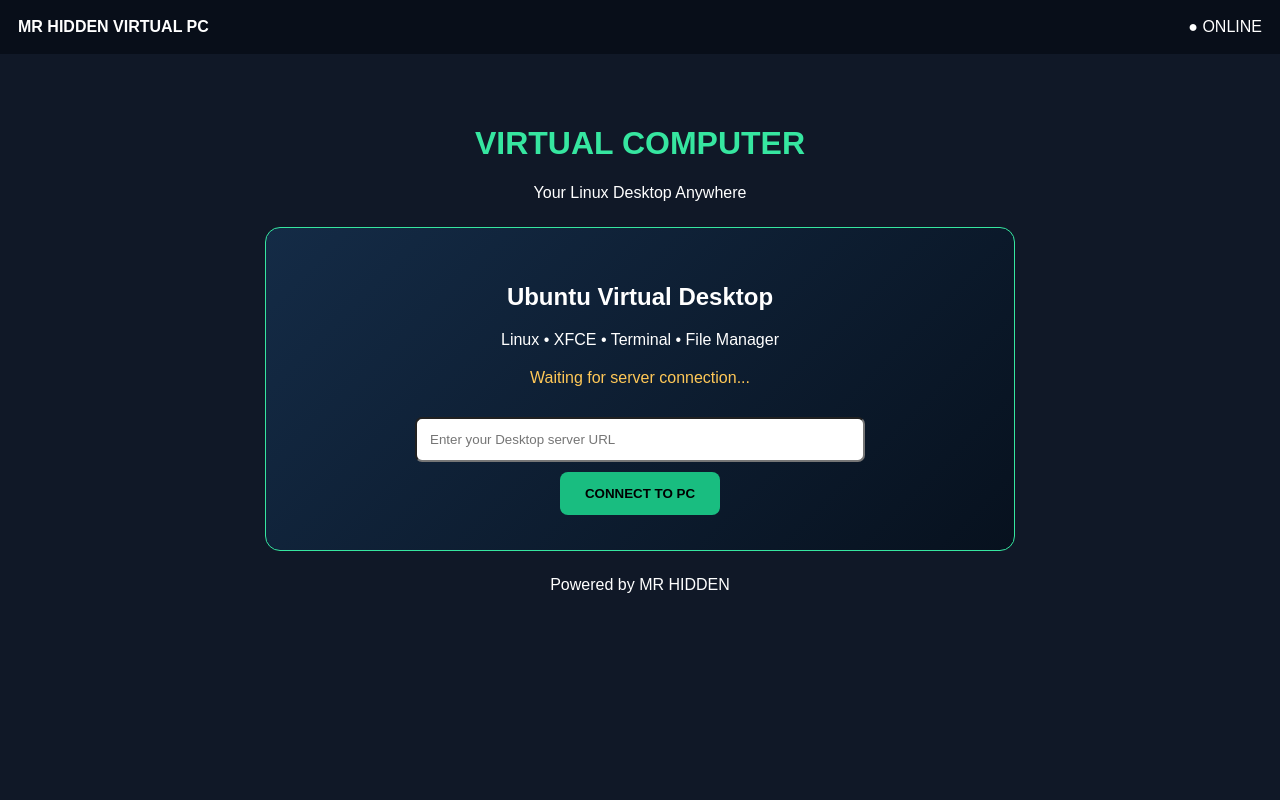
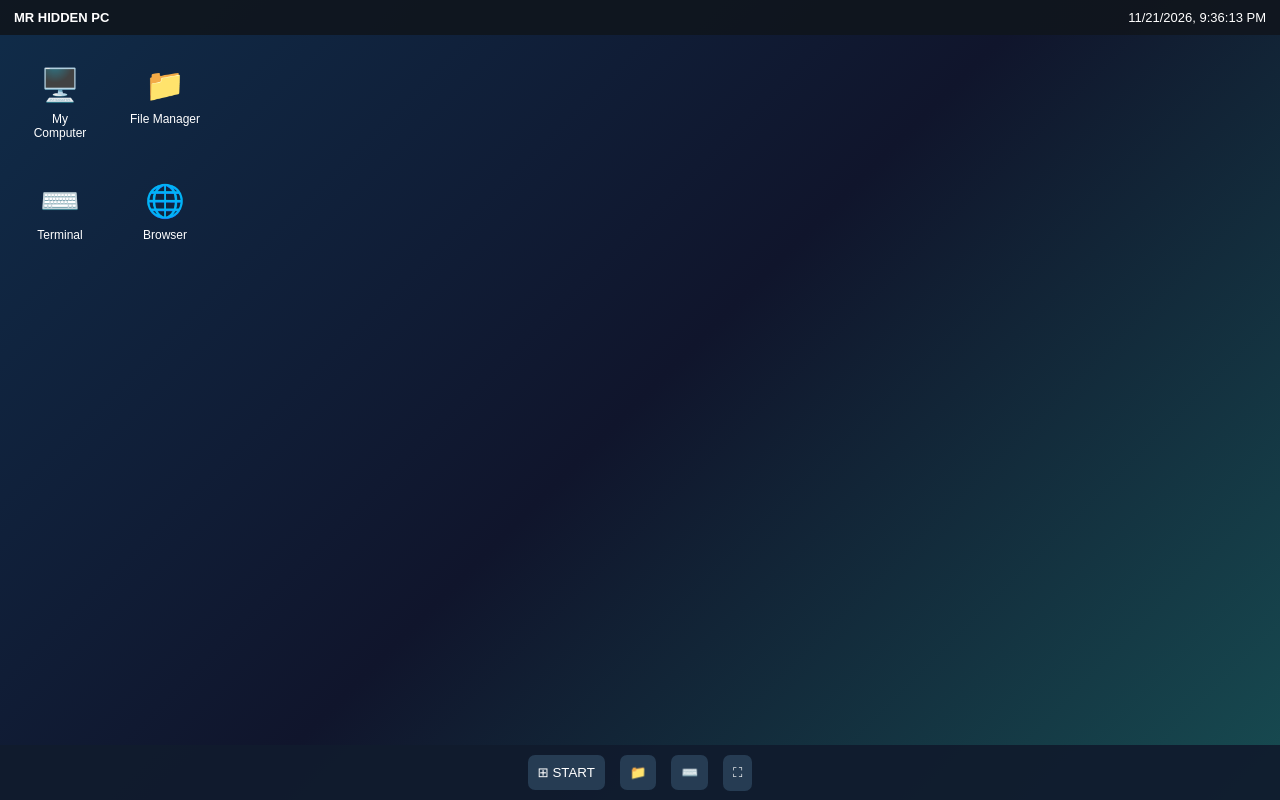
Before and after one commit to nkhsomratgit/MR-HIDDEN-VIRTUAL-PC, a plain HTML site: page index.html in a window 1280 px wide. Drawn offline with Linux system fonts and the light colour scheme.

Commit message:
Build virtual PC desktop interface

```diff
--- a/index.html
+++ b/index.html
@@ -2,78 +2,148 @@
 <html lang="en">
 <head>
 <meta charset="UTF-8">
-<meta name="viewport" content="width=device-width, initial-scale=1.0">
+<meta name="viewport" content="width=device-width,initial-scale=1">
 <title>MR HIDDEN VIRTUAL PC</title>
 <style>
 *{box-sizing:border-box}
-body{
- margin:0;
- background:#101827;
- color:white;
- font-family:Arial,sans-serif;
-}
-header{
- background:#080e19;
- padding:18px;
- display:flex;
- justify-content:space-between;
-}
-main{text-align:center;padding:50px 15px}
-h1{color:#36e6a0}
+body{margin:0;background:#101b2b;color:white;font-family:Arial}
 .desktop{
- background:linear-gradient(135deg,#142b46,#07111e);
- border:1px solid #36e6a0;
- border-radius:15px;
- padding:35px 15px;
- max-width:750px;
- margin:25px auto;
-}
-button{
- background:#19bd80;
- border:0;
- padding:14px 25px;
- border-radius:8px;
- font-weight:bold;
- cursor:pointer;
-}
-#status{color:#ffc857;margin:20px}
-input{
- width:90%;
- max-width:450px;
- padding:13px;
- border-radius:7px;
- margin:10px;
-}
+height:100vh;min-height:500px;
+background:linear-gradient(135deg,#102c49,#10152c,#174b51);
+position:relative;overflow:hidden}
+.top{
+height:35px;background:#10151de8;
+display:flex;justify-content:space-between;
+align-items:center;padding:0 14px;font-size:13px}
+.icons{padding:20px;display:grid;grid-template-columns:repeat(2,85px);gap:20px}
+.app{
+width:80px;text-align:center;padding:10px 3px;
+border:1px solid transparent;border-radius:8px;
+cursor:pointer;font-size:12px}
+.app:active{background:#ffffff33}
+.app span{display:block;font-size:32px;margin-bottom:8px}
+.taskbar{
+position:absolute;bottom:0;width:100%;height:55px;
+background:#111b2deF;display:flex;
+align-items:center;justify-content:center;gap:15px}
+.taskbar button,.window button{
+border:0;border-radius:7px;padding:10px;
+background:#263c53;color:white;cursor:pointer}
+#startMenu{
+display:none;position:absolute;bottom:65px;left:10px;
+background:#18283d;border:1px solid #54708a;
+border-radius:12px;padding:18px;width:220px}
+#startMenu button{display:block;width:100%;margin:8px 0}
+.window{
+display:none;position:absolute;top:15%;left:5%;
+width:90%;max-width:500px;min-height:200px;
+background:#182436;border:1px solid #65c6b5;
+border-radius:10px;overflow:hidden;
+box-shadow:0 10px 40px #0009}
+.whead{background:#263c53;padding:12px;
+display:flex;justify-content:space-between}
+.content{padding:16px;line-height:1.7}
+#terminal{background:#050a0d;color:#5af5a1;
+font-family:monospace;min-height:130px}
+input{background:#101820;color:white;border:1px solid #567;padding:10px;width:100%}
 </style>
 </head>
 <body>
-<header>
-<strong>MR HIDDEN VIRTUAL PC</strong>
-<span>● ONLINE</span>
-</header>
-<main>
-<h1>VIRTUAL COMPUTER</h1>
-<p>Your Linux Desktop Anywhere</p>
 <div class="desktop">
-<h2>Ubuntu Virtual Desktop</h2>
-<p>Linux • XFCE • Terminal • File Manager</p>
-<p id="status">Waiting for server connection...</p>
-<input id="server" placeholder="Enter your Desktop server URL">
-<br>
-<button onclick="connectPC()">CONNECT TO PC</button>
+ <div class="top">
+  <b>MR HIDDEN PC</b>
+  <span id="clock">ONLINE</span>
+ </div>
+
+ <div class="icons">
+  <div class="app" onclick="openApp('computer')"><span>🖥️</span>My Computer</div>
+  <div class="app" onclick="openApp('files')"><span>📁</span>File Manager</div>
+  <div class="app" onclick="openApp('terminal')"><span>⌨️</span>Terminal</div>
+  <div class="app" onclick="openApp('browser')"><span>🌐</span>Browser</div>
+ </div>
+
+ <div id="computer" class="window">
+  <div class="whead">My Computer <button onclick="closeApp('computer')">✕</button></div>
+  <div class="content">
+   <h3>🖥️ Virtual Computer</h3>
+   <p>System: MR HIDDEN Virtual PC</p>
+   <p>Operating System: Cloud Linux (Not connected)</p>
+   <p>Status: Desktop interface running</p>
+  </div>
+ </div>
+
+ <div id="files" class="window">
+  <div class="whead">File Manager <button onclick="closeApp('files')">✕</button></div>
+  <div class="content">
+   📁 Home<br>📁 Documents<br>📁 Downloads<br>📁 Pictures
+   <p>Cloud storage will be connected later.</p>
+  </div>
+ </div>
+
+ <div id="terminal" class="window">
+  <div class="whead">Terminal <button onclick="closeApp('terminal')">✕</button></div>
+  <div class="content" id="terminal">
+   MR HIDDEN VIRTUAL PC<br>
+   Demo terminal — no real Linux connection.<br>
+   $ Welcome!
+  </div>
+ </div>
+
+ <div id="browser" class="window">
+  <div class="whead">Browser <button onclick="closeApp('browser')">✕</button></div>
+  <div class="content">
+   <p>🌐 Web Browser</p>
+   <input id="weburl" placeholder="https://example.com">
+   <br><br>
+   <button onclick="browse()">Open Website</button>
+  </div>
+ </div>
+
+ <div id="startMenu">
+  <h3>MR HIDDEN</h3>
+  <button onclick="openApp('computer')">🖥️ My Computer</button>
+  <button onclick="openApp('files')">📁 File Manager</button>
+  <button onclick="openApp('terminal')">⌨️ Terminal</button>
+  <button onclick="openApp('browser')">🌐 Browser</button>
+ </div>
+
+ <div class="taskbar">
+  <button onclick="toggleStart()">⊞ START</button>
+  <button onclick="openApp('files')">📁</button>
+  <button onclick="openApp('terminal')">⌨️</button>
+  <button onclick="fullscreen()">⛶</button>
+ </div>
 </div>
-<p>Powered by MR HIDDEN</p>
-</main>
+
 <script>
-function connectPC(){
- let url=document.getElementById('server').value.trim();
- if(!url.startsWith('https://')){
-  document.getElementById('status').innerText=
-  'Please enter a valid HTTPS server URL';
-  return;
+function openApp(id){
+ document.getElementById(id).style.display='block';
+ document.getElementById('startMenu').style.display='none';
+}
+function closeApp(id){
+ document.getElementById(id).style.display='none';
+}
+function toggleStart(){
+ let m=document.getElementById('startMenu');
+ m.style.display=m.style.display==='block'?'none':'block';
+}
+function fullscreen(){
+ if(!document.fullscreenElement){
+  document.documentElement.requestFullscreen?.();
+ }else{
+  document.exitFullscreen?.();
  }
- window.location.href=url;
 }
+function browse(){
+ let u=document.getElementById('weburl').value;
+ if(/^https?:\/\//i.test(u))window.open(u,'_blank');
+}
+function updateClock(){
+ document.getElementById('clock').textContent=
+ new Date().toLocaleString();
+}
+updateClock();
+setInterval(updateClock,1000);
 </script>
 </body>
 </html>
```
